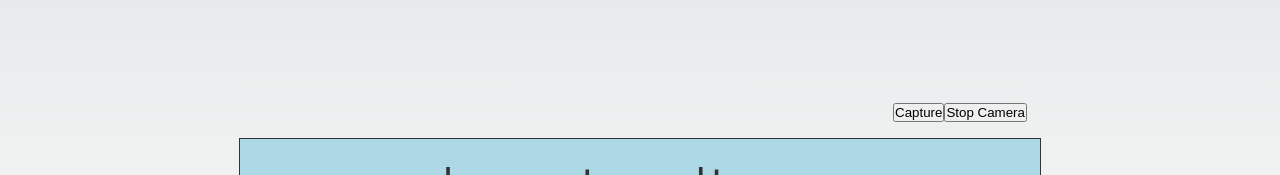
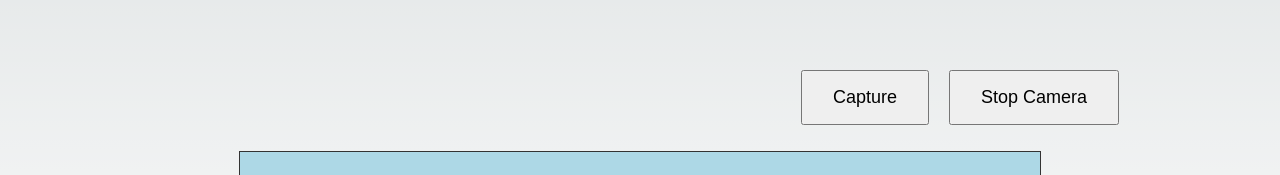
Before and after one commit to kyileiaye2021/Inventory_Management_App, a Next.js app: page / in a window 1280 px wide. Both pictures are taken after a click on the button "Start Camera". Shown: the part 338-513 px from the top of the page. Built offline with nearby package versions, Linux system fonts and the light colour scheme; no server answers; the database is empty.

Commit message:
Updated the size of the button

```diff
--- a/src/app/CameraCapture.js
+++ b/src/app/CameraCapture.js
@@ -159,17 +159,23 @@ const CameraCapture = ({ onCapture }) =>{
         }
     };
 
+    const buttonStyle = {
+        fontSize: '18px',
+        padding: '15px 30px',
+        margin: '10px'
+    };
+
     return(
         <div>
             {isCameraOn ? (
                 <div>
                     <video ref ={videoRef} width="640" height="480"/>
                     <canvas ref={canvasRef} width="640" height="480" style={{ display: 'none' }}/>
-                    <button onClick={capturePhoto}>Capture</button>
-                    <button onClick={stopCamera}>Stop Camera</button>
+                    <button style={buttonStyle} onClick={capturePhoto}>Capture</button>
+                    <button style={buttonStyle} onClick={stopCamera}>Stop Camera</button>
                 </div>
             ) : (
-                <button onClick={startCamera}>Start Camera</button>
+                <button style={buttonStyle} onClick={startCamera}>Start Camera</button>
             )}
         </div>
     )
```
